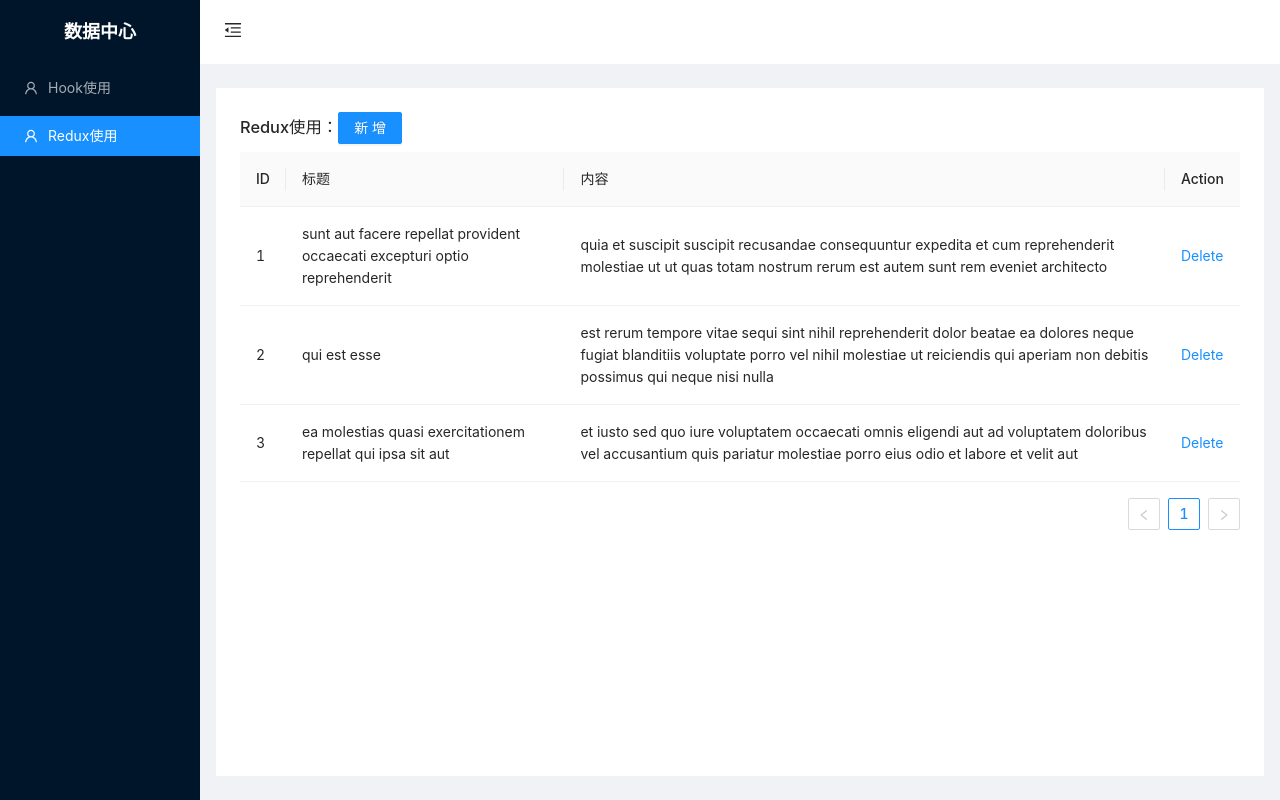
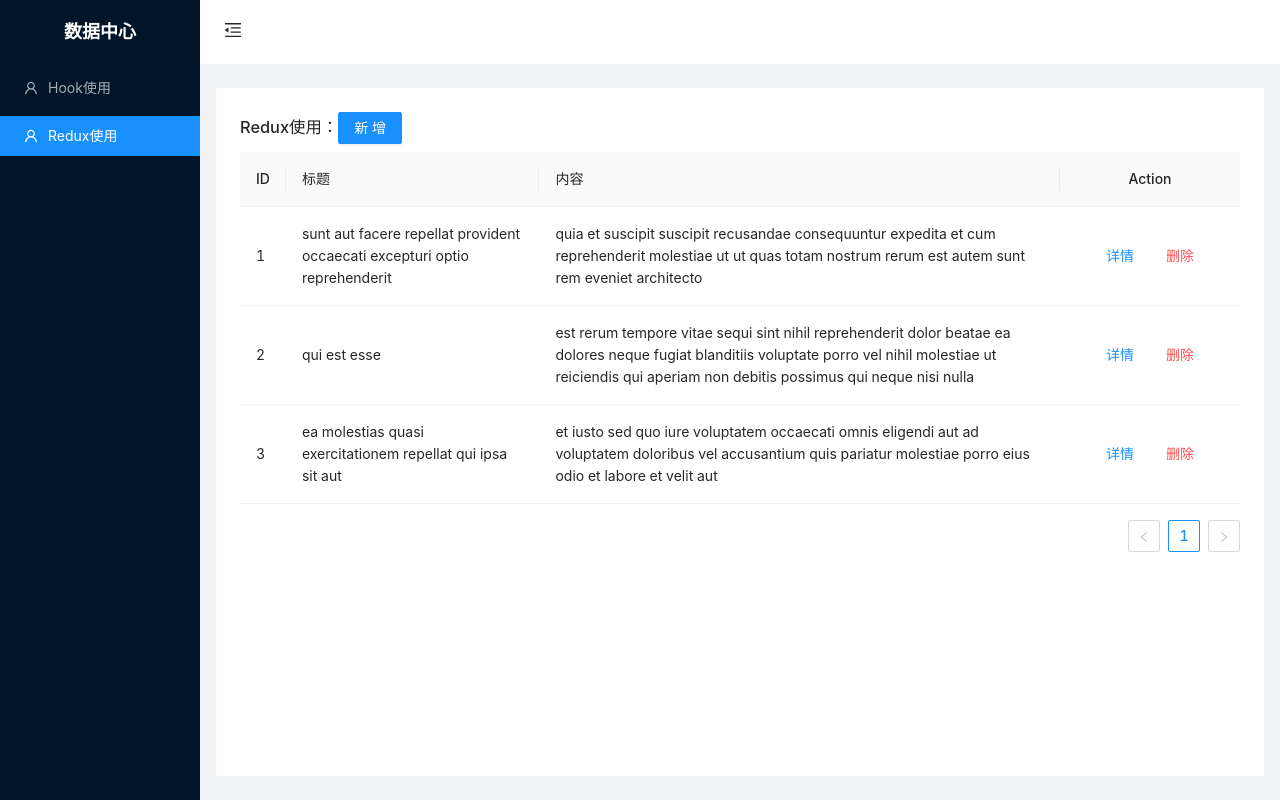
Before and after one commit to guitao/react-antd-ts-demo, a React (Create React App) app: page /demo in a window 1280 px wide. Built offline with nearby package versions, Linux system fonts and the light colour scheme.

Commit message:
新增路由传参案列

```diff
--- a/src/layout/index.tsx
+++ b/src/layout/index.tsx
@@ -10,6 +10,7 @@ import {
 import SliderBar from './sliderBar'
 import Home from '../pages/home'
 import Demo from '../pages/demo'
+import DemoDetail from '../pages/demo/detail'
 
 const { Header, Sider, Content } = Layout;
 
@@ -52,6 +53,8 @@ class Container extends React.Component {
                                 <Route exact path="/" component={Home} />
                                 <Route exact path="/home" component={Home} />
                                 <Route path="/demo" component={Demo} />
+                                <Route path="/detail" component={DemoDetail} />
+
                             </Switch>
                         </Content>
                     </Layout>
--- a/src/layout/slideBarConfig.tsx
+++ b/src/layout/slideBarConfig.tsx
@@ -6,8 +6,9 @@ const slideBarConfig = [
     //         { name: "角色管理", url: "/system/roleManage" }
     //     ]
     // },
-    { name: "Hook使用", icon: "copy", url: "/home" },
-    { name: "Redux使用", icon: "inbox", url: "/demo" }
+    { name: "Hook使用", icon: "copy", url: "/home", hideInMenu: false },
+    { name: "Redux使用", icon: "inbox", url: "/demo", hideInMenu: false },
+    { name: "路由传参", icon: "inbox", url: "/demo/detail", hideInMenu: true }
 ];
 
 export default slideBarConfig;
--- a/src/layout/sliderBar.tsx
+++ b/src/layout/sliderBar.tsx
@@ -40,9 +40,10 @@ export default class SliderBar extends Component {
                     {
                         slideBarConfig.map((item, index) => {
                             return (
-                                <Menu.Item key={index} icon={<UserOutlined />}>
-                                    <Link onClick={() => this.getSelectKey()} to={item.url}>{item.name}</Link>
-                                </Menu.Item>
+                                item.hideInMenu ? '' :
+                                    <Menu.Item key={index} icon={<UserOutlined />}>
+                                        <Link onClick={() => this.getSelectKey()} to={item.url}>{item.name}</Link>
+                                    </Menu.Item>
                             )
                         })
                     }
--- /dev/null
+++ b/src/pages/demo/detail.tsx
@@ -0,0 +1,17 @@
+import React, { Component } from 'react'
+import { Card } from 'antd'
+
+export default class DemoDetail extends Component<any> {
+
+    render() {
+        console.log("====this.props=====", this.props)
+        const { title, body } = this.props.location.state
+        return (
+            <div>
+                <Card title={title} style={{ width: '100%' }}>
+                    <p>{body}</p>
+                </Card>
+            </div>
+        )
+    }
+}
--- a/src/pages/demo/index.tsx
+++ b/src/pages/demo/index.tsx
@@ -13,6 +13,8 @@ const Demo = (props: any) => {
         title: string,
         dataIndex: string,
         key: string,
+        align?: 'left' | 'right' | 'center',
+        width?: number,
         render?: (val: any, record: any) => any
     }[] = [
             {
@@ -34,7 +36,18 @@ const Demo = (props: any) => {
                 title: 'Action',
                 dataIndex: '',
                 key: 'x',
-                render: (val, record) => <a onClick={() => deleteRow(record.id)}>Delete</a>,
+                align: 'center',
+                width: 180,
+                render: (val, record) => (
+                    <div>
+                        <Button onClick={() => props.history.push({pathname: '/detail', state: record})} type="link">
+                            详情
+                        </Button>
+                        <Button onClick={() => deleteRow(record.id)} type="link" danger>
+                            删除
+                        </Button>
+                    </div>
+                ),
             }
         ]
 
@@ -44,9 +57,9 @@ const Demo = (props: any) => {
     }
 
     const addRow = () => {
-        let tempObj: {userId: number, id: number, title: string, body: string} = {
+        let tempObj: { userId: number, id: number, title: string, body: string } = {
             userId: 10001,
-            id: Math.floor(Math.random()*100 + 1),
+            id: Math.floor(Math.random() * 100 + 1),
             title: 'add-test',
             body: '111111111111111111111111111111111111111111'
         }
@@ -55,11 +68,10 @@ const Demo = (props: any) => {
 
     return (
         <div>
-            {console.log("===props=====", props)}
             <h3>Redux使用：
                 <Button onClick={() => addRow()} type='primary'>新增</Button>
             </h3>
-            <Table dataSource={props.posts} columns={columns} />
+            <Table dataSource={props.posts} columns={columns} rowKey="id"/>
         </div>
     )
 }
@@ -73,7 +85,7 @@ const mapStateToProps = (state: any) => {
 const mapDispatchToProps = (dispatch: any) => {
     return {
         deletePost: (id: number) => dispatch({ type: DELETE_ROW, id: id }),
-        addPost: (payload: {userId: number, id: number, title: string, body: string}) => dispatch({ type: ADD_TO_CART, payload})
+        addPost: (payload: { userId: number, id: number, title: string, body: string }) => dispatch({ type: ADD_TO_CART, payload })
     }
 }
 
--- a/src/pages/home/index.tsx
+++ b/src/pages/home/index.tsx
@@ -35,7 +35,6 @@ const Home = () => {
             .then(res => res.json())
             .then(res => {
                 setLoading(false)
-                console.log("====res====", res)
                 setTableData(res)
             })
     }
@@ -50,7 +49,7 @@ const Home = () => {
     return (
         <div>
             <h3>Hooks使用：</h3>
-            <Table loading={loading} dataSource={tableData} columns={columns} />
+            <Table loading={loading} dataSource={tableData} columns={columns} rowKey="id"/>
         </div>
     )
 }
```
